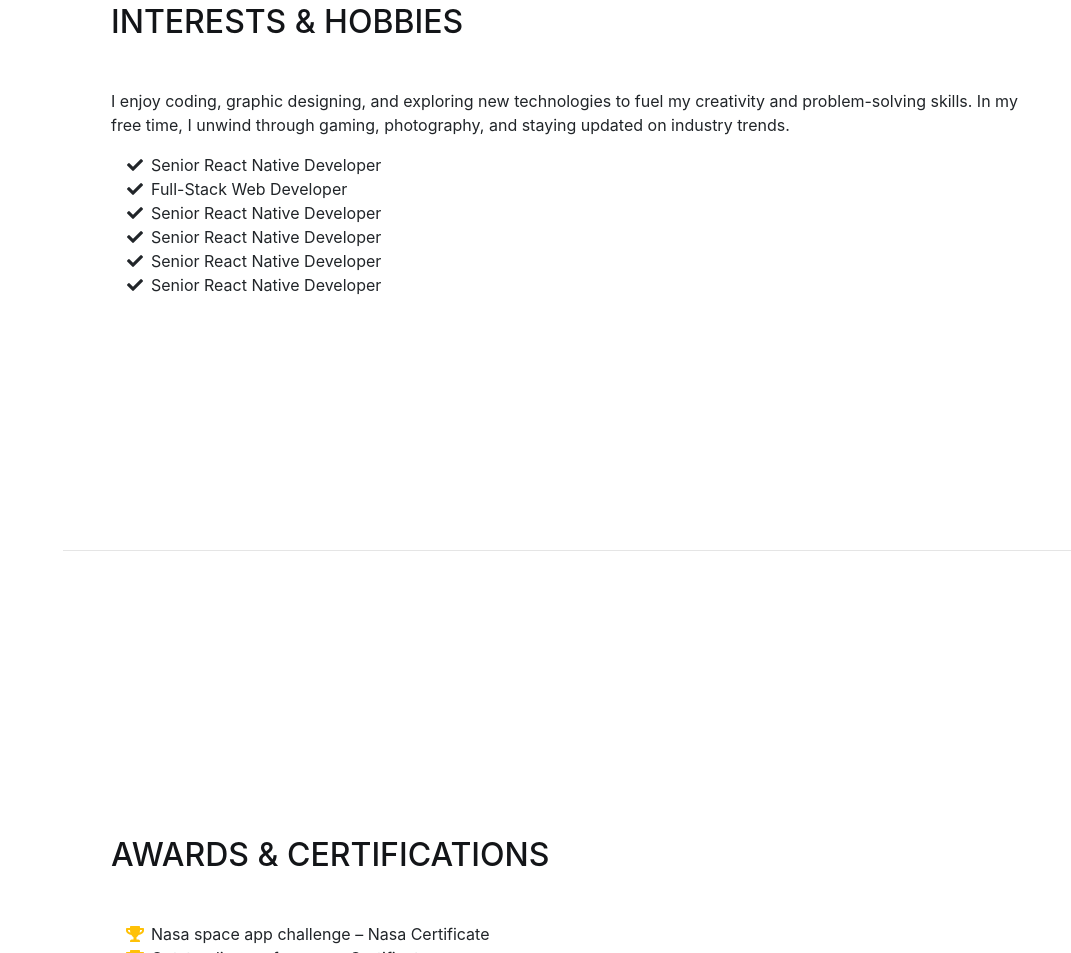
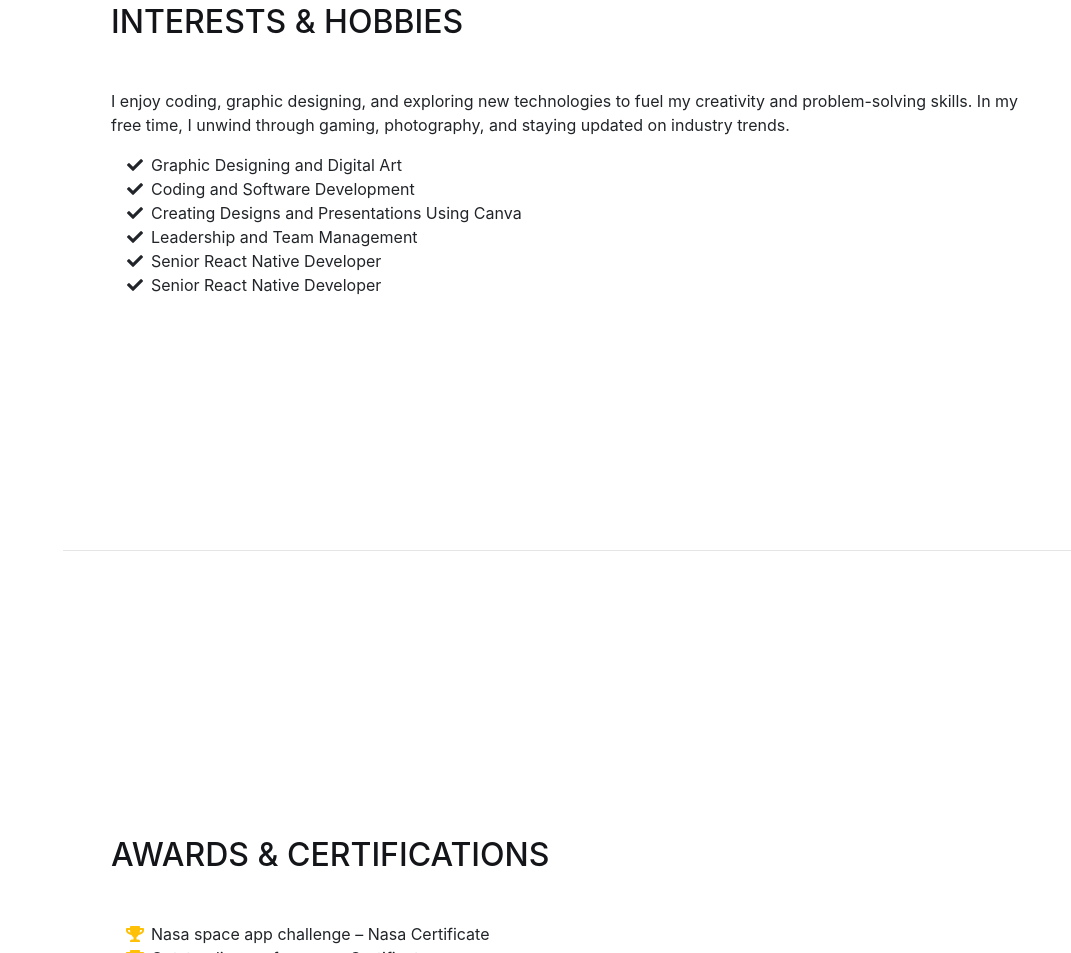
Before and after one commit to Amira-uni/Amira-Iftikhar, a website with bundled scripts: page index.html in a window 1280 px wide. Shown: the part 3701-4654 px from the top of the page, without its empty margins (209-1280 px from the left). Built offline with nearby package versions, Linux system fonts and the light colour scheme; files whose address does not match are found by name; a web font is replaced by a local one.

Commit message:
Update index.html

```diff
--- a/index.html
+++ b/index.html
@@ -325,16 +325,16 @@
          <ul class="fa-ul mb-0">
           <li>
             <i class="fa-li fa fa-check"></i>
-            Senior React Native Developer  </li>
+            Graphic Designing and Digital Art </li>
           <li>
             <i class="fa-li fa fa-check"></i>
-            Full-Stack Web Developer</li>
+            Coding and Software Development</li>
             <li>
             <i class="fa-li fa fa-check"></i>
-            Senior React Native Developer  </li>
+             Creating Designs and Presentations Using Canva </li>
             <li>
             <i class="fa-li fa fa-check"></i>
-            Senior React Native Developer  </li>
+            Leadership and Team Management  </li>
             <li>
             <i class="fa-li fa fa-check"></i>
             Senior React Native Developer  </li>
```
